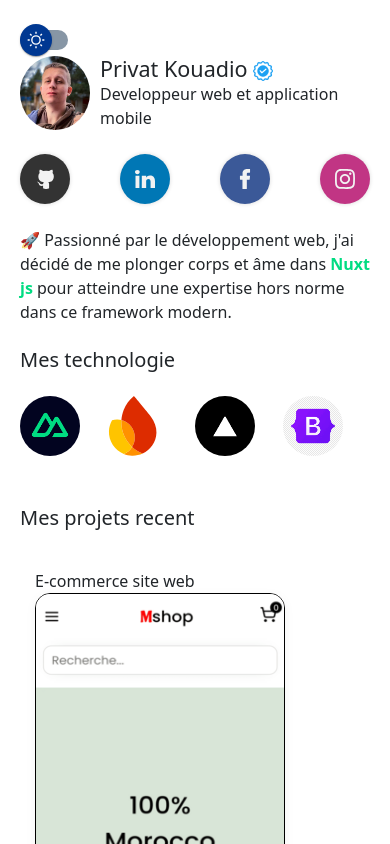
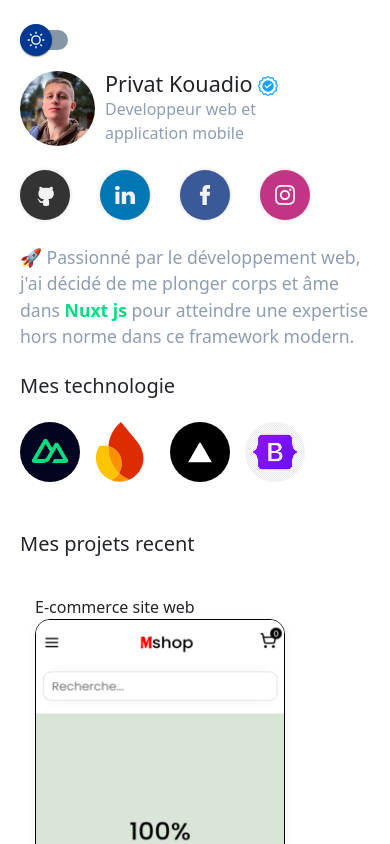
Before and after one commit to PrivatsLabs/Portfolio, a Nuxt app: page / in a window 390 px wide. Shown: the top 844 px of the page. Built offline with nearby package versions, Linux system fonts and the light colour scheme.

Commit message:
style updated

```diff
--- a/pages/index.vue
+++ b/pages/index.vue
@@ -2,27 +2,23 @@
   <div class="wrapper">
     <div class="row">
       <div class="col-xl-4">
-
         <label class="ui-switch">
           <input @click="toggleMode" type="checkbox" />
           <div class="slider">
             <div class="circle"></div>
           </div>
         </label>
-        <br>
+        <br />
 
         <div class="head">
-
           <img class="profil" src="/unnamed.jpg" /> <br />
           <br />
           <div>
-
             <h4 class="nom">
               Privat Kouadio <img src="/qualite.png" width="20" />
             </h4>
             <p class="prefession">Developpeur web et application mobile</p>
           </div>
-
         </div>
         <br />
 
@@ -114,7 +110,10 @@
         <div class="tech">
           <h5>Mes technologie</h5>
           <br />
-          <div class="row justify-space-between" style="justify-content: space-between;">
+          <div
+            class="row justify-space-between"
+            style="justify-content: space-between"
+          >
             <div class="col">
               <img src="/logo/nuxt.png" alt="" />
             </div>
@@ -232,11 +231,18 @@ export default {
         // Définir la couleur en fonction du mode
         if (newMode === "dark") {
           themeColorMeta.setAttribute("content", "#020420");
-          document.body.style.backgroundColor='#020420';
+          document.body.style.backgroundColor = "#020420";
+          // Récupère tous les éléments <p> dans une liste
+          const paragraphs = document.getElementsByTagName("p");
+
+          // Parcourt tous les éléments <p> et applique le style
+          for (let i = 0; i < paragraphs.length; i++) {
+            paragraphs[i].style.color = "#758398";
+          }
           // Noir pour le mode sombre
         } else {
           themeColorMeta.setAttribute("content", "#ffffff");
-          document.body.style.backgroundColor='white';
+          document.body.style.backgroundColor = "white";
 
           // Blanc pour le mode clair (par défaut)
         }
@@ -289,6 +295,10 @@ body {
   width: 240px;
 }
 
+.col-xl-4 p {
+  color: #8e9db2;
+}
+
 .col-xl-4 .btn-contacter {
   width: 100%;
   height: 35px;
@@ -302,6 +312,8 @@ body {
 
 .bio {
   text-align: start;
+  font-size: 1.1rem;
+
 }
 .col-xl-8 {
   padding-right: 160px;
@@ -522,16 +534,25 @@ body {
 
 @media only screen and (max-width: 1200px) {
   .row .col-xl-4 .profil {
-    width: 70px;
+    width: 75px;
     height: auto;
     margin-right: 10px;
   }
 
-  .row .head{
+  .row .head {
     display: flex;
     justify-content: space-between;
+    margin-top: 15px;
+    width: 300px;
   }
 
+  .col-xl-4 .tech {
+    width: 300px;
+  }
+
+  .col-xl-4 .social-buttons {
+    width: 290px;
+  }
   .col-xl-4 {
     padding-left: 20px;
     padding-top: 30px;
```
Lines whose indentation alone changed are shown as unchanged.
